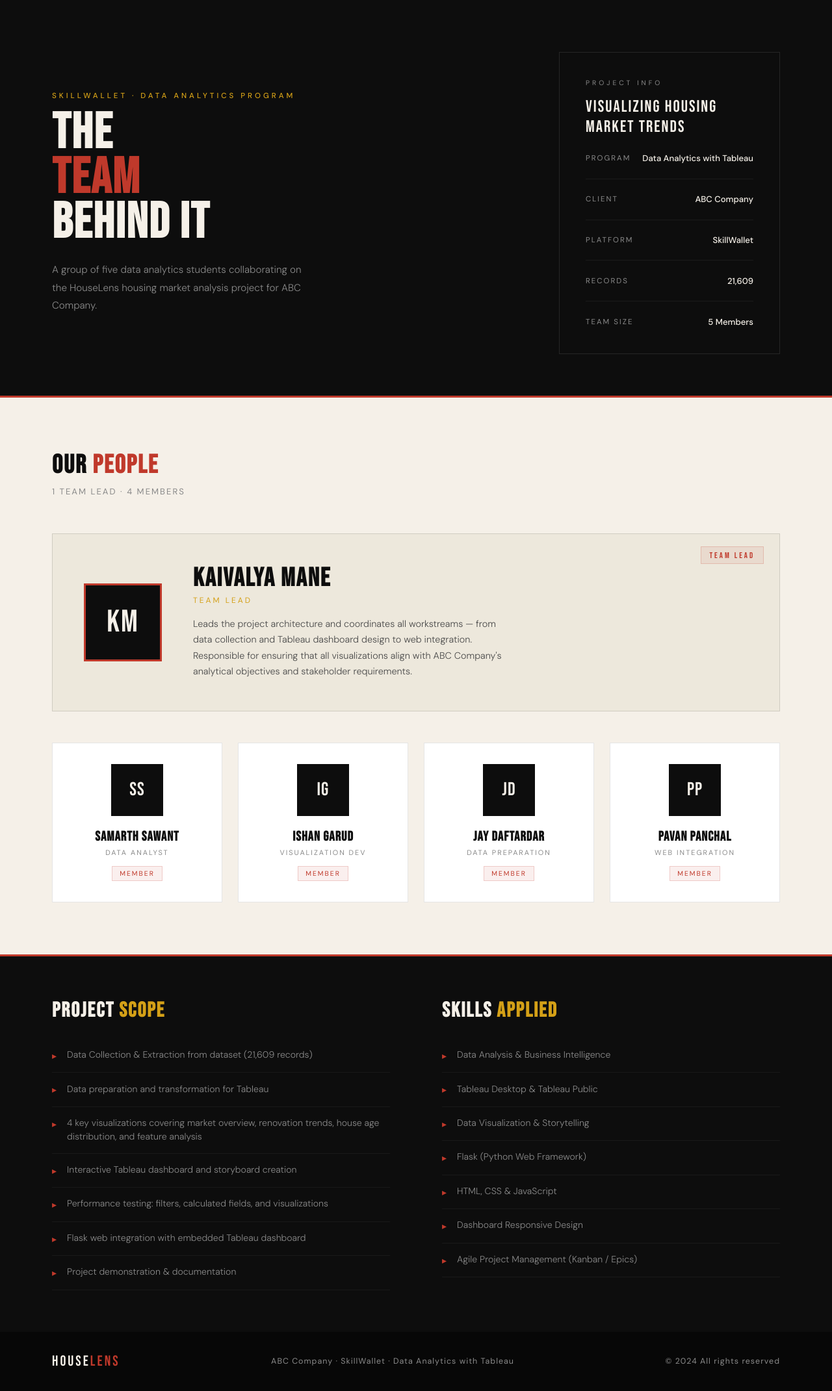
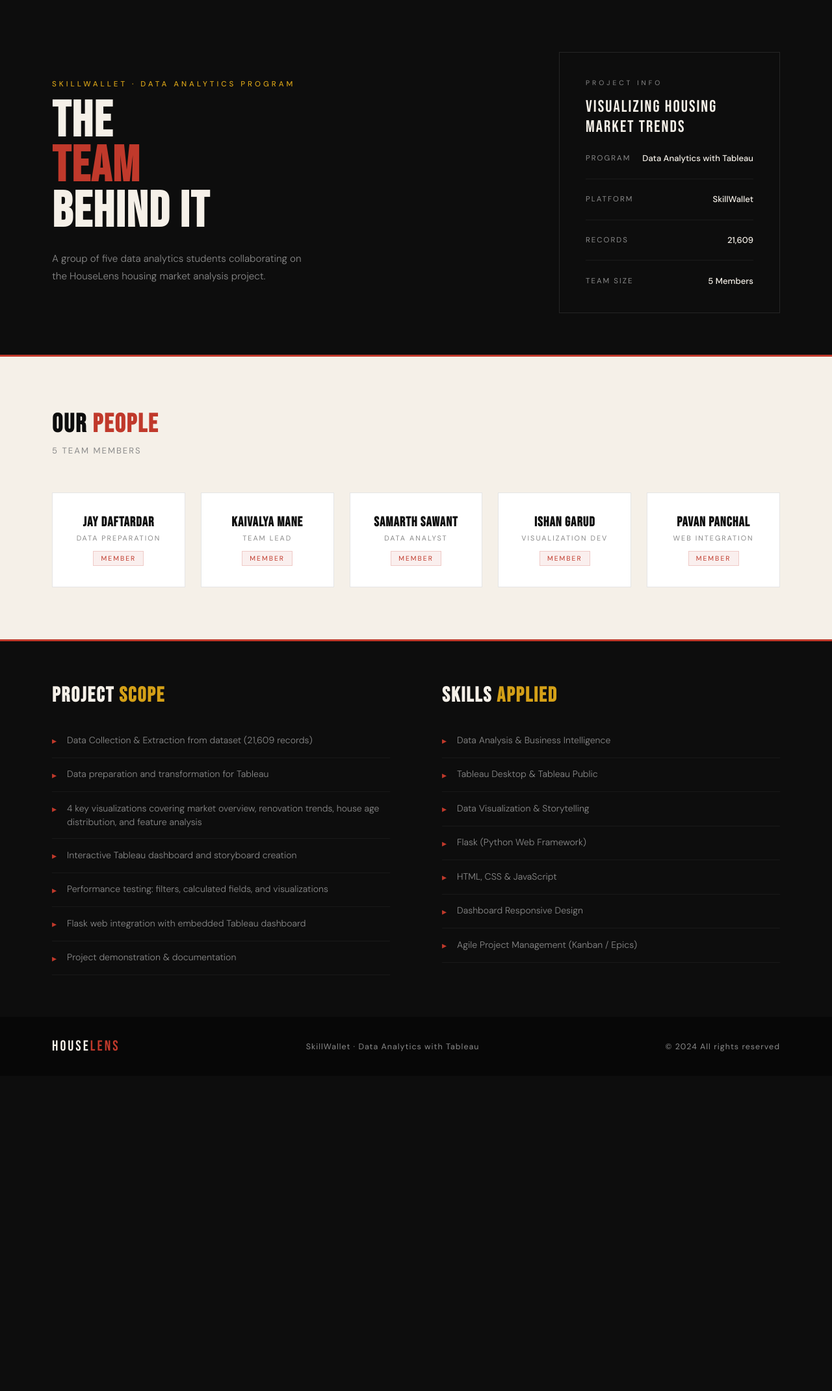
Before and after one commit to JayDaftardar/tableau_housing, a Flask app: page /team in a window 1280 px wide. Shown: the part 64-2205 px from the top of the page at 65% size. After the commit the page ends 1682 px from the top, so only its background shows below. Run offline with Flask 3, Linux system fonts and the light colour scheme.

Commit message:
Enhanced README, removed team lead section, reordered team with Jay first, removed ABC Company references

```diff
--- a/templates/dashboard.html
+++ b/templates/dashboard.html
@@ -280,7 +280,7 @@
 
 <footer>
     <div class="footer-brand">HOUSE<span>LENS</span></div>
-    <p>Interactive Tableau Dashboard · ABC Company</p>
+    <p>Interactive Tableau Dashboard</p>
     <p>© 2024 All rights reserved</p>
 </footer>
 
--- a/templates/index.html
+++ b/templates/index.html
@@ -309,7 +309,7 @@
 <!-- HERO -->
 <section class="hero">
     <div class="hero-left">
-        <p class="hero-eyebrow">ABC Company · Data Analytics · Tableau</p>
+        <p class="hero-eyebrow">Data Analytics · Tableau</p>
         <h1 class="hero-title">
             Housing<br>Market
             <em>Trends</em>
@@ -389,7 +389,7 @@
     <div class="about-left">
         <h2 class="section-title">About the<br>Project</h2>
         <p>
-            Developed for ABC Company as part of a Data Analytics with Tableau program on SkillWallet, this project addresses the challenge of understanding housing market dynamics. By combining thorough data preparation with impactful Tableau visualizations, the team delivers actionable insights for real estate analysts, marketing teams, and executives.
+            Developed as part of a Data Analytics with Tableau program on SkillWallet, this project addresses the challenge of understanding housing market dynamics. By combining thorough data preparation with impactful Tableau visualizations, the team delivers actionable insights for real estate analysts, marketing teams, and executives.
         </p>
         <p style="margin-top:1rem;">
             The analysis leverages a dataset of 21,609 transformed housing records, exploring renovation impact, pricing strategies, and feature-based market segmentation.
@@ -410,7 +410,7 @@
 
 <footer>
     <div class="footer-brand">HOUSE<span>LENS</span></div>
-    <p>ABC Company · Data Analytics with Tableau · SkillWallet Program</p>
+    <p>Data Analytics with Tableau · SkillWallet Program</p>
     <p>© 2024 All rights reserved</p>
 </footer>
 {% endblock %}
--- a/templates/team.html
+++ b/templates/team.html
@@ -93,74 +93,10 @@
         margin-bottom: 3.5rem;
     }
 
-    /* Team Lead Feature */
-    .team-lead-card {
-        display: grid;
-        grid-template-columns: auto 1fr;
-        gap: 3rem;
-        align-items: center;
-        padding: 3rem;
-        border: 1px solid rgba(0,0,0,0.12);
-        background: var(--cream);
-        margin-bottom: 3rem;
-        position: relative;
-        overflow: hidden;
-        transition: transform 0.2s;
-    }
-    .team-lead-card:hover { transform: translateY(-3px); }
-    .team-lead-card::before {
-        content: 'TEAM LEAD';
-        position: absolute;
-        top: 1.2rem; right: 1.5rem;
-        font-family: 'Bebas Neue', sans-serif;
-        font-size: 0.8rem;
-        letter-spacing: 3px;
-        color: var(--rust);
-        background: rgba(192,57,43,0.08);
-        padding: 0.3rem 0.8rem;
-        border: 1px solid rgba(192,57,43,0.2);
-    }
-    .avatar-large {
-        width: 120px; height: 120px;
-        border-radius: 0;
-        background: var(--ink);
-        display: flex; align-items: center; justify-content: center;
-        font-family: 'Bebas Neue', sans-serif;
-        font-size: 3rem;
-        color: var(--paper);
-        letter-spacing: 2px;
-        flex-shrink: 0;
-        border: 3px solid var(--rust);
-        overflow: hidden;
-    }
-    .avatar-large img { width: 100%; height: 100%; object-fit: cover; }
-    .lead-info { }
-    .lead-name {
-        font-family: 'Bebas Neue', sans-serif;
-        font-size: 2.5rem;
-        letter-spacing: 2px;
-        line-height: 1;
-        margin-bottom: 0.4rem;
-    }
-    .lead-role {
-        font-size: 0.75rem;
-        letter-spacing: 3px;
-        text-transform: uppercase;
-        color: var(--gold);
-        margin-bottom: 1rem;
-    }
-    .lead-desc {
-        font-size: 0.9rem;
-        color: var(--slate);
-        line-height: 1.7;
-        font-weight: 300;
-        max-width: 480px;
-    }
-
     /* Members grid */
     .members-grid {
         display: grid;
-        grid-template-columns: repeat(4, 1fr);
+        grid-template-columns: repeat(5, 1fr);
         gap: 1.5rem;
     }
     .member-card {
@@ -176,18 +112,6 @@
         box-shadow: 0 8px 30px rgba(0,0,0,0.1);
         background: var(--cream);
     }
-    .avatar-sm {
-        width: 80px; height: 80px;
-        background: var(--ink);
-        display: flex; align-items: center; justify-content: center;
-        font-family: 'Bebas Neue', sans-serif;
-        font-size: 1.8rem;
-        color: var(--paper);
-        margin: 0 auto 1.2rem;
-        letter-spacing: 1px;
-        overflow: hidden;
-    }
-    .avatar-sm img { width: 100%; height: 100%; object-fit: cover; }
     .member-name {
         font-family: 'Bebas Neue', sans-serif;
         font-size: 1.3rem;
@@ -250,11 +174,14 @@
     .footer-brand { font-family: 'Bebas Neue', sans-serif; font-size: 1.4rem; color: var(--paper); letter-spacing: 3px; }
     .footer-brand span { color: var(--rust); }
 
+    @media (max-width: 1200px) {
+        .members-grid { grid-template-columns: repeat(3, 1fr); }
+    }
+
     @media (max-width: 900px) {
         .team-hero, .program-section { grid-template-columns: 1fr; }
         .members-grid { grid-template-columns: repeat(2, 1fr); }
         .team-section, .team-hero { padding: 2rem 1.5rem; }
-        .team-lead-card { grid-template-columns: 1fr; text-align: center; }
     }
 </style>
 {% endblock %}
@@ -265,7 +192,7 @@
     <div class="team-hero-left">
         <p class="team-eyebrow">SkillWallet · Data Analytics Program</p>
         <h1 class="team-title">The<br><em>Team</em><br>Behind It</h1>
-        <p class="team-desc">A group of five data analytics students collaborating on the HouseLens housing market analysis project for ABC Company.</p>
+        <p class="team-desc">A group of five data analytics students collaborating on the HouseLens housing market analysis project.</p>
     </div>
     <div class="team-hero-right">
         <div class="project-badge">
@@ -277,11 +204,7 @@
                     <span class="badge-val">Data Analytics with Tableau</span>
                 </div>
                 <hr class="badge-divider">
-                <div class="badge-row">
-                    <span class="badge-key">Client</span>
-                    <span class="badge-val">ABC Company</span>
-                </div>
-                <hr class="badge-divider">
+
                 <div class="badge-row">
                     <span class="badge-key">Platform</span>
                     <span class="badge-val">SkillWallet</span>
@@ -304,44 +227,31 @@
 <!-- Team -->
 <section class="team-section">
     <h2 class="team-section-title">Our <em>People</em></h2>
-    <p class="team-section-sub">1 Team Lead · 4 Members</p>
-
-    <!-- Team Lead -->
-    <div class="team-lead-card">
-        <div class="avatar-large">
-            <span>KM</span>
-        </div>
-        <div class="lead-info">
-            <h3 class="lead-name">Kaivalya Mane</h3>
-            <p class="lead-role">Team Lead</p>
-            <p class="lead-desc">
-                Leads the project architecture and coordinates all workstreams — from data collection and Tableau dashboard design to web integration. Responsible for ensuring that all visualizations align with ABC Company's analytical objectives and stakeholder requirements.
-            </p>
-        </div>
-    </div>
+    <p class="team-section-sub">5 Team Members</p>
 
     <!-- Members -->
     <div class="members-grid">
         <div class="member-card">
-            <div class="avatar-sm">SS</div>
+            <h4 class="member-name">Jay Daftardar</h4>
+            <p class="member-role">Data Preparation</p>
+            <span class="member-badge">Member</span>
+        </div>
+        <div class="member-card">
+            <h4 class="member-name">Kaivalya Mane</h4>
+            <p class="member-role">Team Lead</p>
+            <span class="member-badge">Member</span>
+        </div>
+        <div class="member-card">
             <h4 class="member-name">Samarth Sawant</h4>
             <p class="member-role">Data Analyst</p>
             <span class="member-badge">Member</span>
         </div>
         <div class="member-card">
-            <div class="avatar-sm">IG</div>
             <h4 class="member-name">Ishan Garud</h4>
             <p class="member-role">Visualization Dev</p>
             <span class="member-badge">Member</span>
         </div>
         <div class="member-card">
-            <div class="avatar-sm">JD</div>
-            <h4 class="member-name">Jay Daftardar</h4>
-            <p class="member-role">Data Preparation</p>
-            <span class="member-badge">Member</span>
-        </div>
-        <div class="member-card">
-            <div class="avatar-sm">PP</div>
             <h4 class="member-name">Pavan Panchal</h4>
             <p class="member-role">Web Integration</p>
             <span class="member-badge">Member</span>
@@ -379,7 +289,7 @@
 
 <footer>
     <div class="footer-brand">HOUSE<span>LENS</span></div>
-    <p>ABC Company · SkillWallet · Data Analytics with Tableau</p>
+    <p>SkillWallet · Data Analytics with Tableau</p>
     <p>© 2024 All rights reserved</p>
 </footer>
 {% endblock %}
```
Also changed, not shown: README.md.
